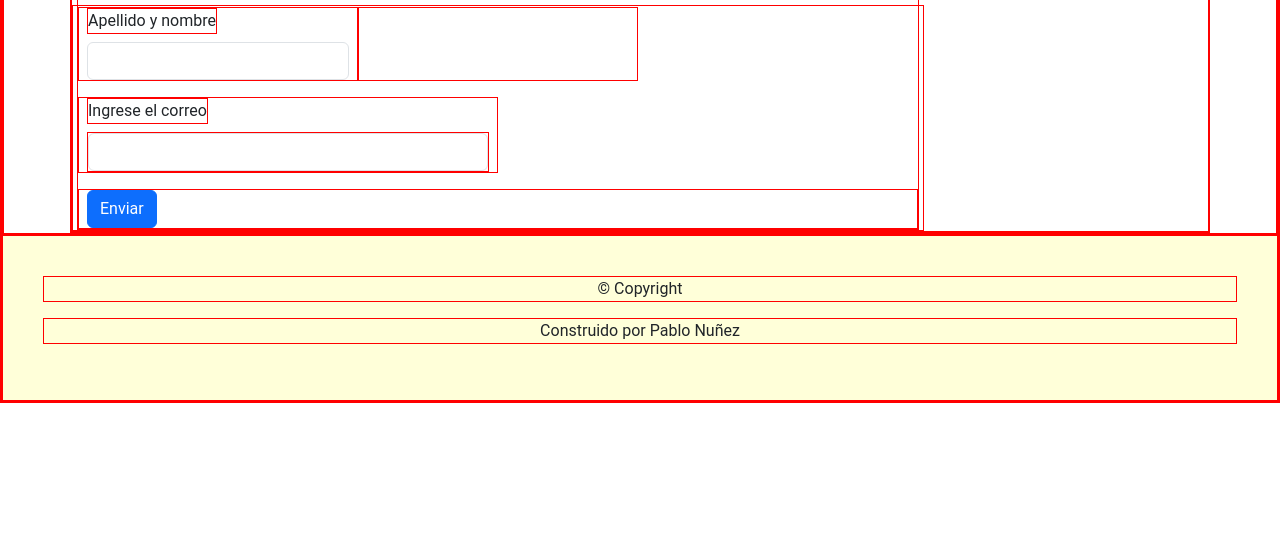
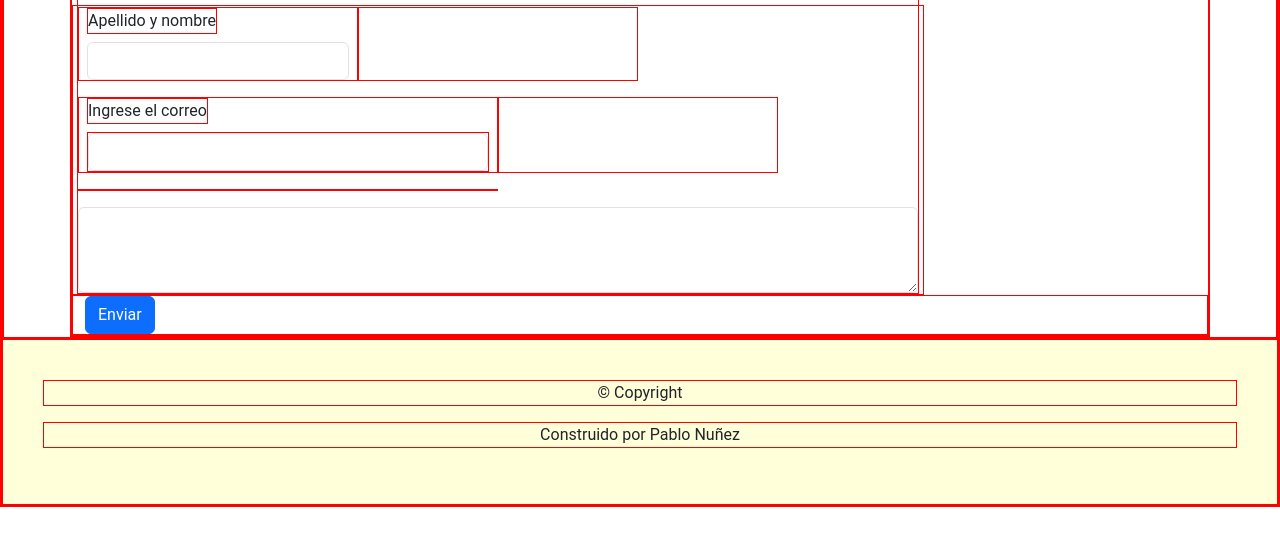
Before and after one commit to pablonunez17/tpcodoacodo, a plain HTML site: page pages/contact.html in a window 1280 px wide. Shown: the part 149-694 px from the top of the page. Drawn offline with nearby package versions, Linux system fonts and the light colour scheme.

Commit message:
pagina de contacto

```diff
--- a/pages/contact.html
+++ b/pages/contact.html
@@ -24,7 +24,7 @@
           <div class="row">
             <h2>Contacto</h1>
             <div class="col-9">
-              <form class="row g-3 needs-validation" action="" method="GET" >
+              <form class="row g-3 needs-validation" action="https://formspree.io/f/mrgwrylg" method="post" >
                 <div class="col-md-4">
                   <label for="nombre" class="form-label">Apellido y nombre</label>
                   <input type="text" class="form-control" id="nombre" name="nombre"  required>
@@ -36,6 +36,12 @@
                   <div class="input-group has-validation">
                     <input type="email" class="form-control" id="correo" name="correo" required>
                   </div>
+                </div>
+                <div class="col-md-4">
+                </div>
+                <div class="col-md-6"></div>
+                  <textarea class="form-control" id = "mensaje" rows="3" required>
+                  </textarea>
                 </div>
                 <div class="col-12">
                   <button class="btn btn-primary" type="submit">Enviar</button>
```
